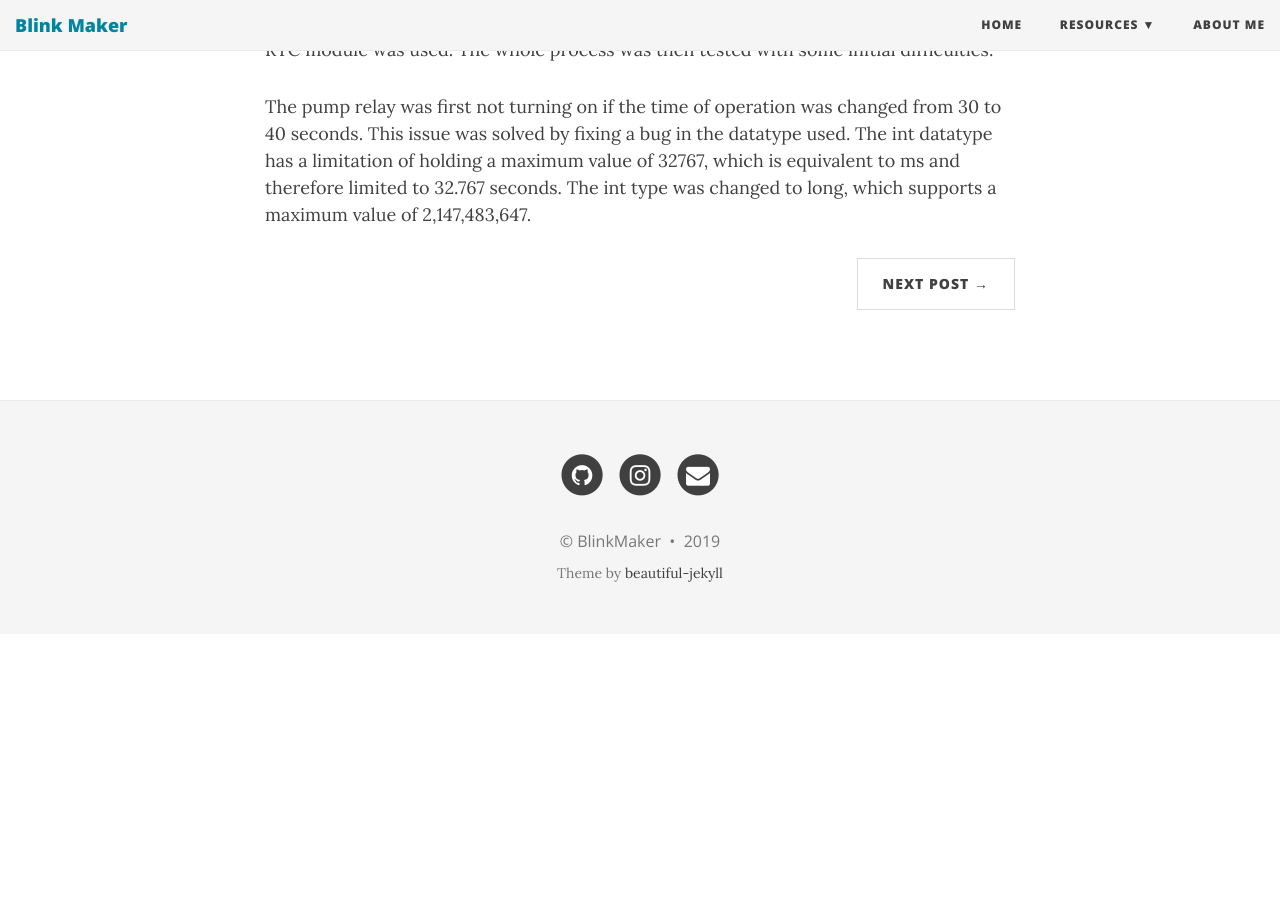
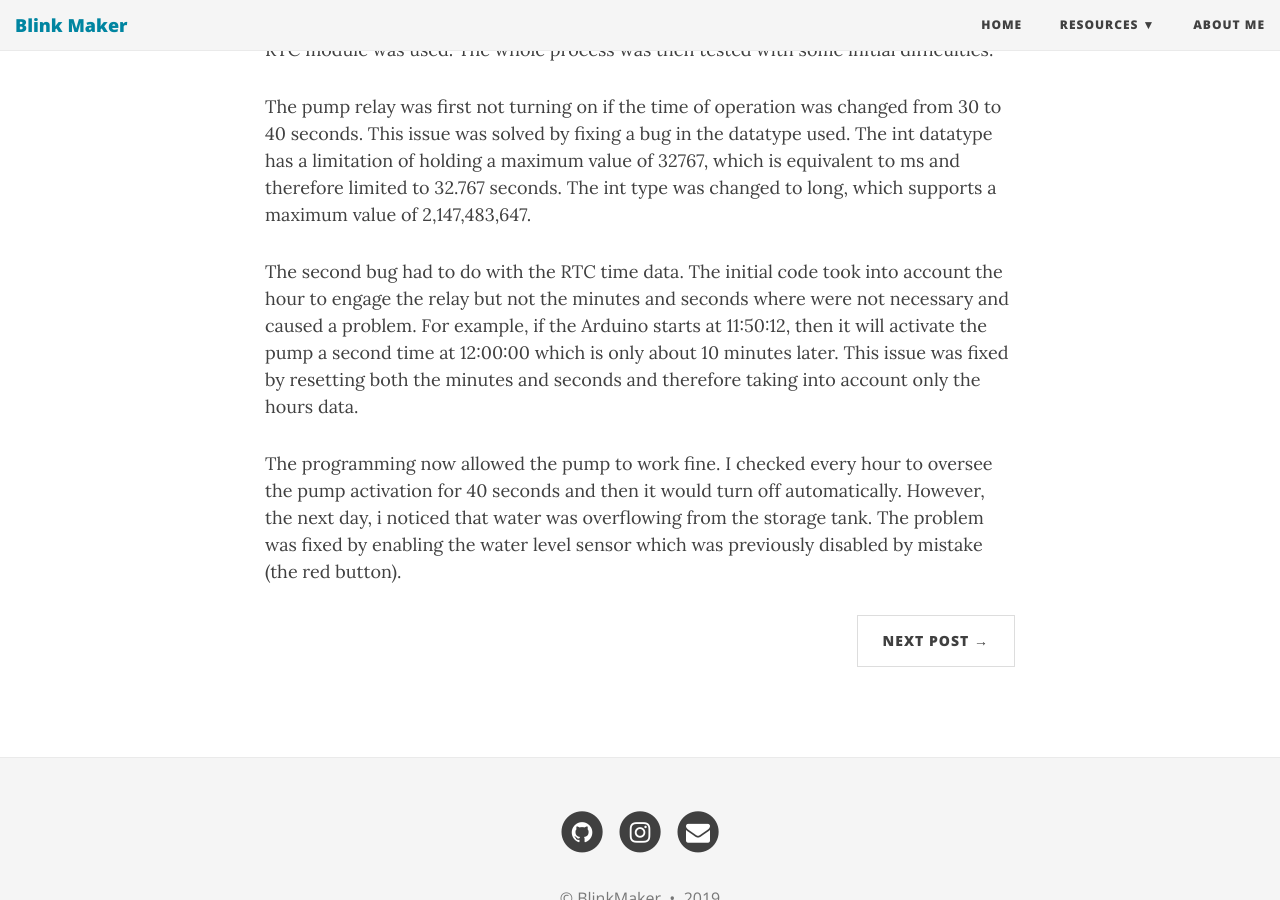
Before and after one commit to blinkmaker/blinkmaker.github.io, a Jekyll site: the page built from _posts/2015-01-04-first-post.md, in a window 1280 px wide and 900 px high, scrolled down 503 px. Built offline with Jekyll 4.4.1, drawn with Linux system fonts in a browser that asks for light colours; nearby versions of some CDN libraries; before the commit the page ends 1137 px from its top, so only the background shows below that.

Commit message:
Update 2015-01-04-first-post.md

```diff
--- a/_posts/2015-01-04-first-post.md
+++ b/_posts/2015-01-04-first-post.md
@@ -9,3 +9,7 @@
 Project: an Arduino was programmed to turn a relay on and off for 40 seconds every hour. The relay is connected to the pump. However, to get a precise measure of time, a DS1302 RTC module was used. The whole process was then tested with some initial difficulties.
 
 The pump relay was first not turning on if the time of operation was changed from 30 to 40 seconds. This issue was solved by fixing a bug in the datatype used. The int datatype has a limitation of holding a maximum value of 32767, which is equivalent to ms and therefore limited to 32.767 seconds. The int type was changed to long, which supports a maximum value of 2,147,483,647.
+
+The second bug had to do with the RTC time data. The initial code took into account the hour to engage the relay but not the minutes and seconds where were not necessary and caused a problem. For example, if the Arduino starts at 11:50:12, then it will activate the pump a second time at 12:00:00 which is only about 10 minutes later. This issue was fixed by resetting both the minutes and seconds and therefore taking into account only the hours data.
+
+The programming now allowed the pump to work fine. I checked every hour to oversee the pump activation for 40 seconds and then it would turn off automatically. However, the next day, i noticed that water was overflowing from the storage tank. The problem was fixed by enabling the water level sensor which was previously disabled by mistake (the red button).
```
